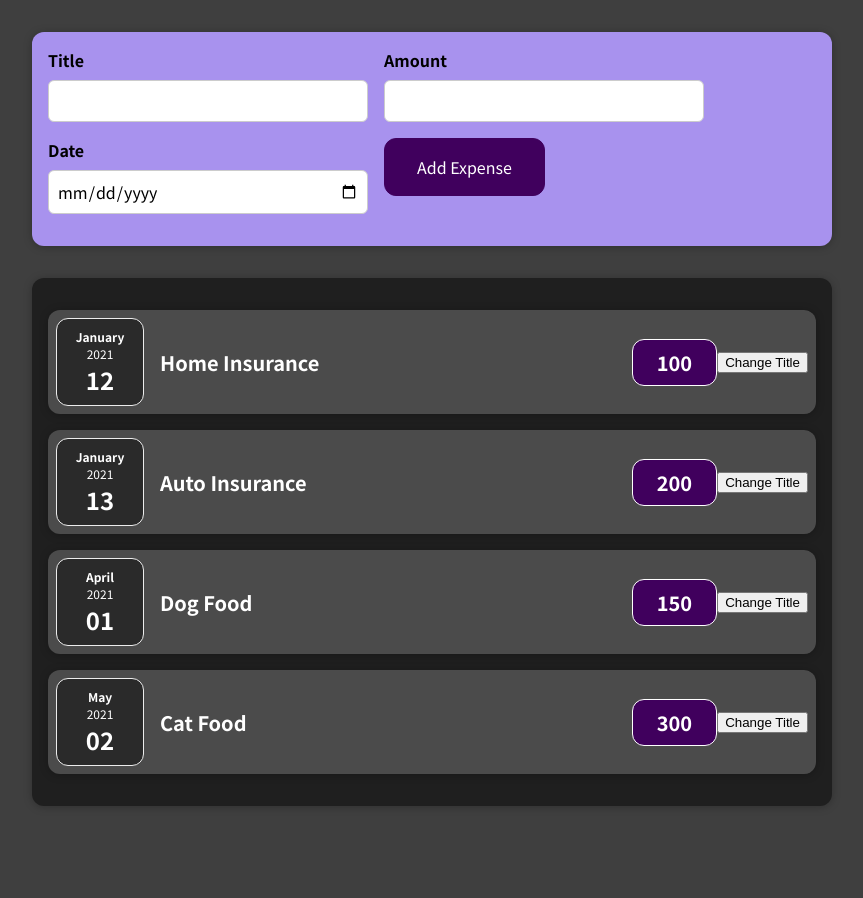
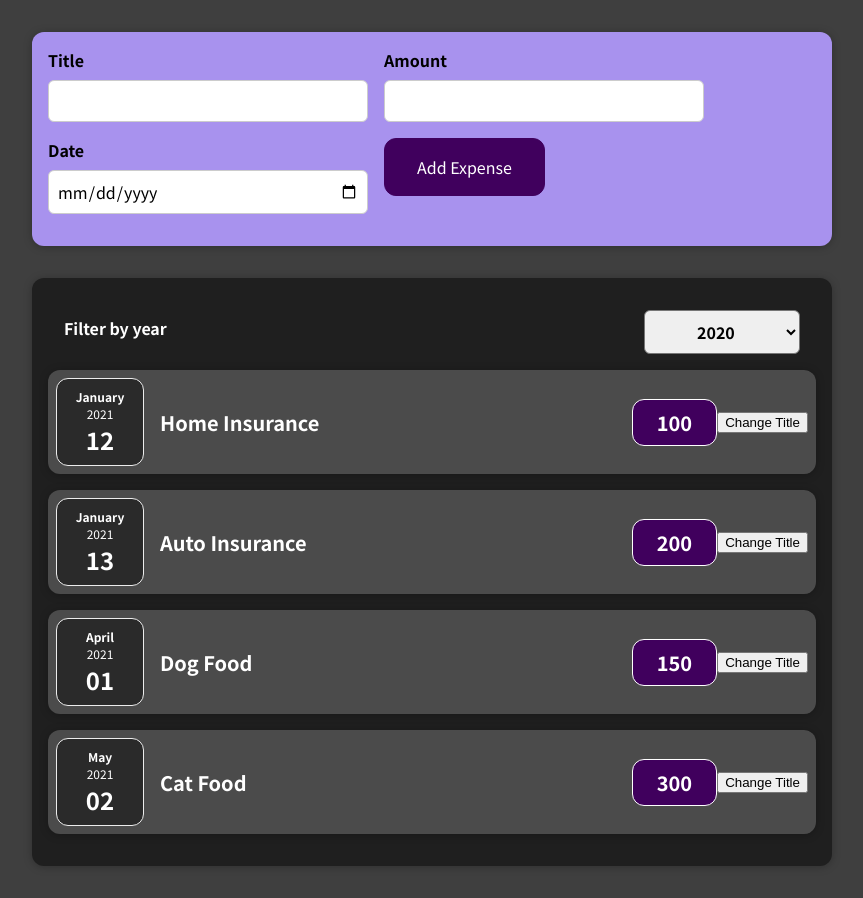
Before and after one commit to Cabonilla/react_practice_sandbox, a React (Create React App) app: page / in a window 1280 px wide. Shown: the whole page, without its empty margins (208-1071 px from the left). Before the commit the page ends 838 px from the top, so only its background shows below. Built offline with nearby package versions, Linux system fonts and the light colour scheme.

Commit message:
Added yearly filter using two-way binding.

```diff
--- /dev/null
+++ b/src/components/Expenses/ExpenseFilter.css
@@ -0,0 +1,24 @@
+.expenses-filter {
+  color: white;
+  padding: 0 1rem;
+}
+
+.expenses-filter__control {
+  display: flex;
+  width: 100%;
+  align-items: center;
+  justify-content: space-between;
+  margin: 1rem 0;
+}
+
+.expenses-filter label {
+  font-weight: bold;
+  margin-bottom: 0.5rem;
+}
+
+.expenses-filter select {
+  font: inherit;
+  padding: 0.5rem 3rem;
+  font-weight: bold;
+  border-radius: 6px;
+}
--- /dev/null
+++ b/src/components/Expenses/ExpenseFilter.js
@@ -0,0 +1,25 @@
+import React from 'react'
+import './ExpenseFilter.css'
+
+
+const ExpensesFilter = (props) => {
+  const dropdownChangeHandler = (event) => {
+    props.onChangeFilter(event.target.value)
+  }
+
+  return (
+    <div className="expenses-filter">
+      <div className="expenses-filter__control">
+        <label>Filter by year</label>
+        <select value={props.selected} onChange={dropdownChangeHandler}>
+          <option value="2022">2022</option>
+          <option value="2021">2021</option>
+          <option value="2020">2020</option>
+          <option value="2019">2019</option>
+        </select>
+      </div>
+    </div>
+  )
+}
+
+export default ExpensesFilter
--- a/src/components/Expenses/Expenses.js
+++ b/src/components/Expenses/Expenses.js
@@ -1,10 +1,22 @@
+import React, { useState } from 'react';
 import Card from '../UI/Card';
+import ExpensesFilter from './ExpenseFilter';
 import ExpenseItem from './ExpenseItem';
 import './Expenses.css';
 
+
 const Expenses = (props) => {
+  const [filteredYear, setFilteredYear] = useState('2020')
+
+  const filterChangeHandler = selectedYear => {
+    console.log("Expenses.js")
+    console.log(selectedYear)
+  }
+
   return (
+    <div>
       <Card className="expenses">
+        <ExpensesFilter selected={filteredYear} onChangeFilter={filterChangeHandler}/>
         <ExpenseItem
           title={props.items[0].title}
           amount={props.items[0].amount}
@@ -26,6 +38,7 @@
           date={props.items[3].date}
         />
       </Card>
+    </div>
   )
 }
 
```
Lines whose indentation alone changed are shown as unchanged.
